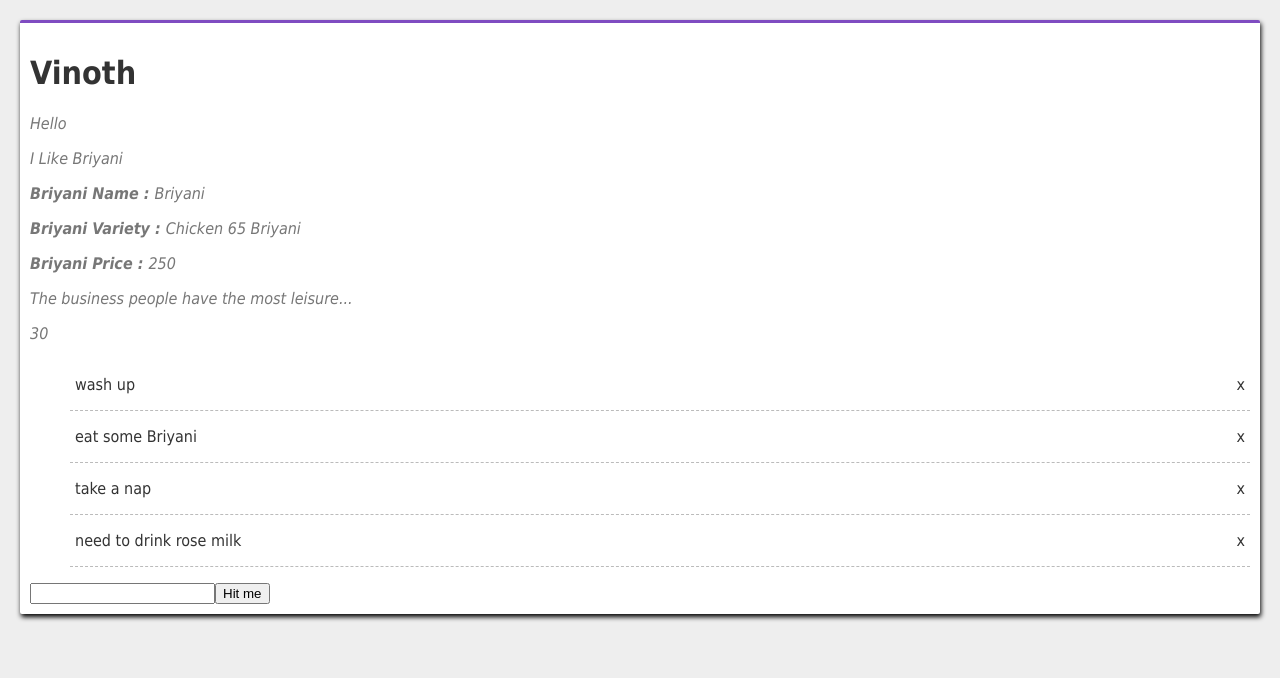
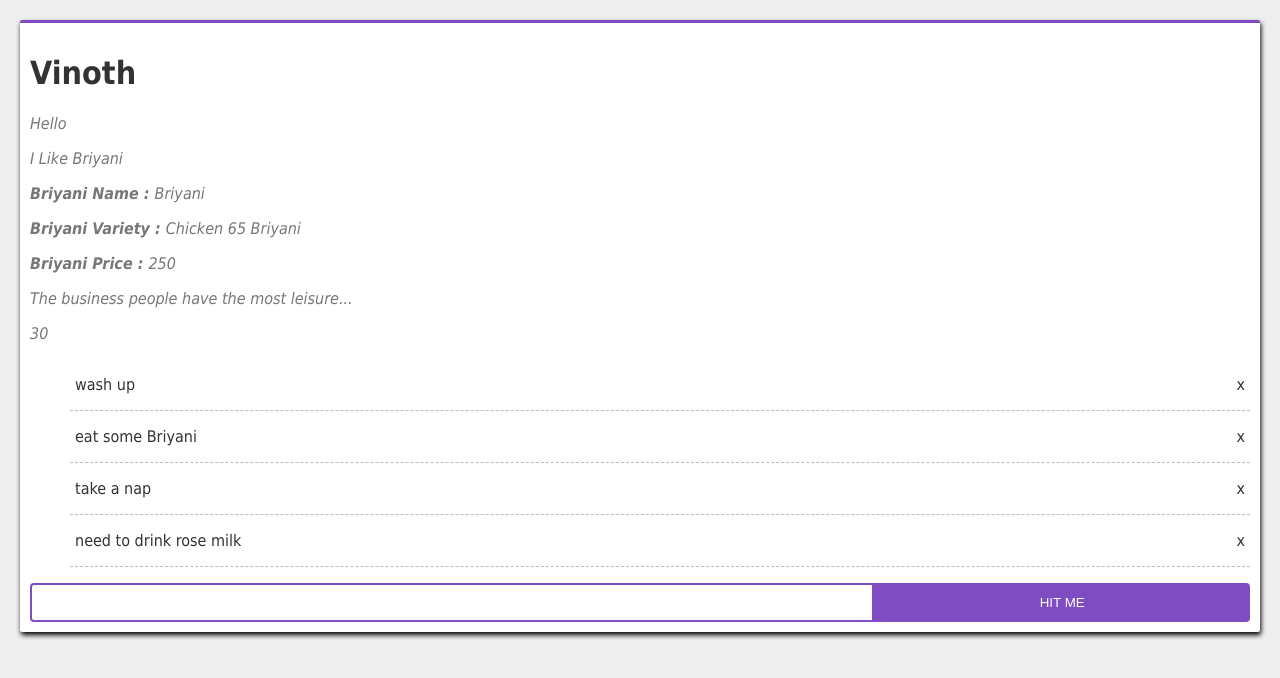
Before and after one commit to vinothsmart/react-redux-complete, a React (Create React App) app in the folder todolist/: page / in a window 1280 px wide. Shown: the top 678 px of the page. Built offline with nearby package versions, Linux system fonts and the light colour scheme.

Commit message:
added values using useRef

```diff
--- a/todolist/src/App.js
+++ b/todolist/src/App.js
@@ -44,6 +44,15 @@ function App() {
     });
   };
 
+  const onAdd = (item) => {
+    let updateTodos = intialState.todos;
+    updateTodos.push(item);
+
+    setIntialState({
+      todos: updateTodos,
+    });
+  };
+
   let todos = intialState.todos;
   todos = todos.map((item, index) => {
     return <TodoItem item={item} key={index} onDelete={onDelete} />;
@@ -80,7 +89,7 @@ function App() {
           <li>{intialState.todos[2]}</li> */}
           {todos}
         </ul>
-        <AddItem />
+        <AddItem onAdd={onAdd} />
       </div>
     </div>
   );
--- a/todolist/src/Component/AddItem.js
+++ b/todolist/src/Component/AddItem.js
@@ -1,14 +1,15 @@
 import React, { useRef } from "react";
+import "../css/addItem.css";
 
-function AddItem() {
+function AddItem(props) {
   const inputNewItem = useRef(null);
   const handleSumbit = (e) => {
     e.preventDefault();
-    console.log(inputNewItem.current.value);
+    props.onAdd(inputNewItem.current.value);
   };
 
   return (
-    <form id="add-toto" onSubmit={handleSumbit}>
+    <form id="add-todo" onSubmit={handleSumbit}>
       <input type="text" required ref={inputNewItem} />
       <input type="submit" value="Hit me" />
     </form>
--- /dev/null
+++ b/todolist/src/css/addItem.css
@@ -0,0 +1,24 @@
+#add-todo {
+    display: flex;
+}
+
+#add-todo input[type="text"]{
+    flex-basis: 0;
+    flex-grow: 7;
+    padding: 10px;
+    border: 2px solid #7f4cc1;
+    border-radius: 4px 0 0 4px;
+    color: #777;
+}
+
+#add-todo input[type="submit"]{
+    flex-basis: 0;
+    flex-grow: 3;
+    padding: 10px;
+    background: #7f4cc1;
+    border: 2px solid #7f4cc1;
+    border-radius:  0 4px 4px 0 ;
+    color: #fff;
+    text-transform: uppercase;
+    cursor: pointer;
+}
```
